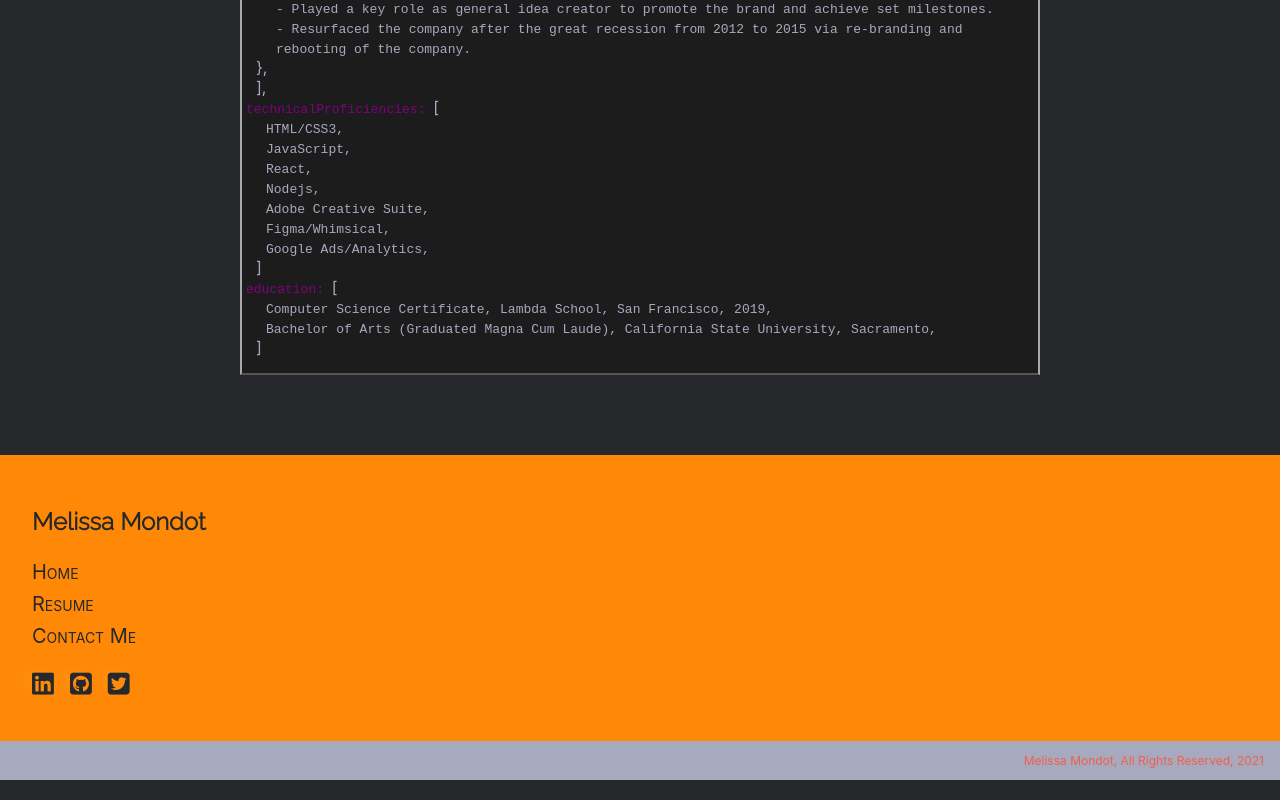
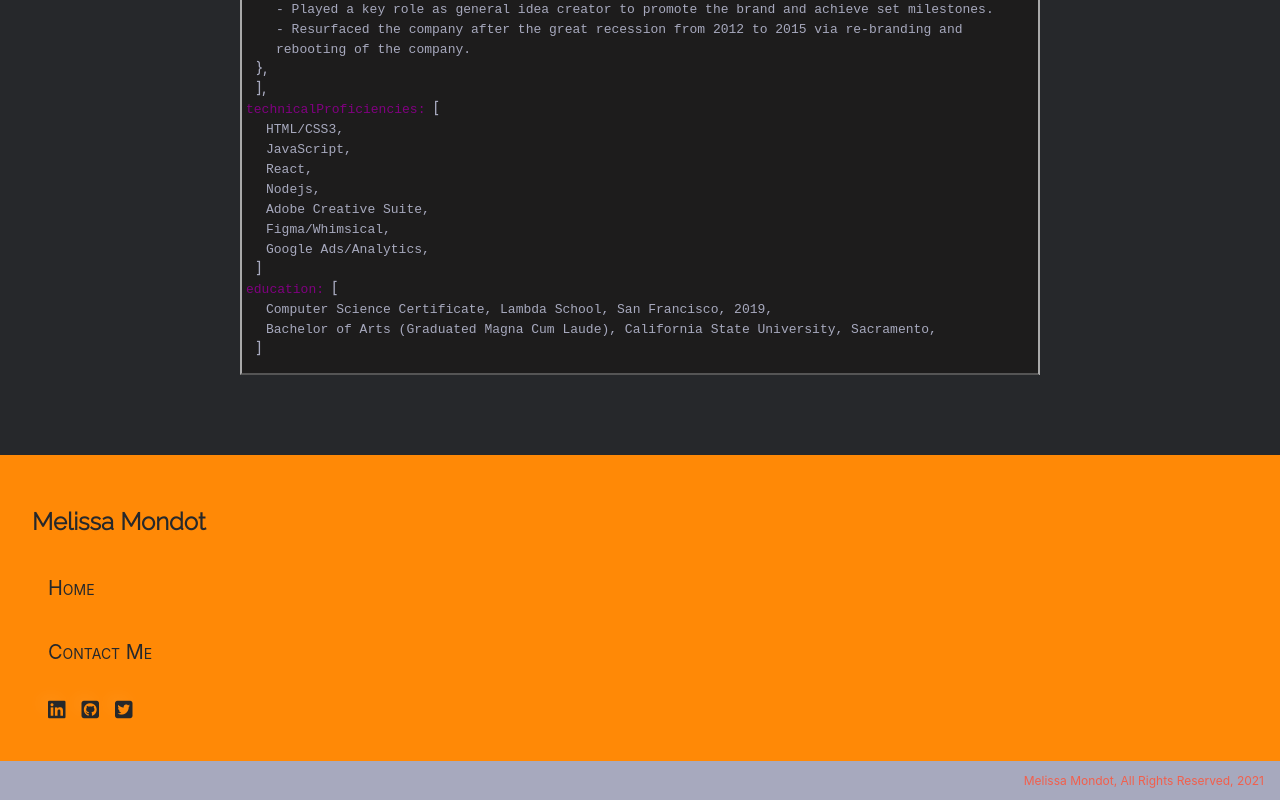
Before and after one commit to melissa-mondot/portfolio, a React (Create React App) app: page /resume in a window 1280 px wide. Shown: the part 1101-1901 px from the top of the page. Built offline with nearby package versions, Linux system fonts and the light colour scheme; no server answers.

Commit message:
Add menu style tweaks

```diff
--- a/src/components/Footer/Footer.js
+++ b/src/components/Footer/Footer.js
@@ -1,20 +1,18 @@
 import React from 'react';
-import { NavLink, useLocation } from 'react-router-dom';
+// import { NavLink, useLocation } from 'react-router-dom';
 import { StyledFooter } from './FooterStyles';
+import Nav from '../Nav';
 
 const Footer = () => {
-  const location = useLocation();
+  // const location = useLocation();
   const d = new Date();
   return (
     <>
       <StyledFooter>
         <footer>
           <h2>Melissa Mondot</h2>
-          <nav>
-            {location.pathname === '/' ? null : <NavLink to="/">Home</NavLink>}
-            <NavLink to="/resume">Resume</NavLink>
-            <NavLink to="/contact">Contact Me</NavLink>
-            <div>
+          <Nav />
+          <div className="socialLinks">
             <a href="https://www.linkedin.com/in/melissamondot/">
               <i className="fab fa-linkedin fa-lg" />
             </a>
@@ -25,7 +23,6 @@ const Footer = () => {
               <i className="fab fa-twitter-square fa-lg" />
             </a>
           </div>
-          </nav>
         </footer>
         <div className="legal">
           <p>Melissa Mondot, All Rights Reserved, {d.getFullYear()}</p>
--- a/src/components/Footer/FooterStyles.js
+++ b/src/components/Footer/FooterStyles.js
@@ -12,7 +12,6 @@ export const StyledFooter = styled.div`
   footer {
     text-align: left;
     margin-left: 2rem;
-
     nav {
       display: flex;
       flex-direction: column;
@@ -22,17 +21,17 @@ export const StyledFooter = styled.div`
       a {
         color: ${({ theme }) => theme.color.dark};
       }
-      div {
+    }
+    div.socialLinks {
       display: flex;
       flex-direction: row;
       margin-top: 1rem;
-        margin-left: 0;
+      margin-left: 1rem;
       a {
         color: ${({ theme }) => theme.color.dark};
         margin-right: 1rem;
         i {
           box-shadow: 6px 6px 18px #00000016, -6px -6px 18px #ffffff;
-          }
         }
       }
     }
```
Lines whose indentation alone changed are shown as unchanged.
